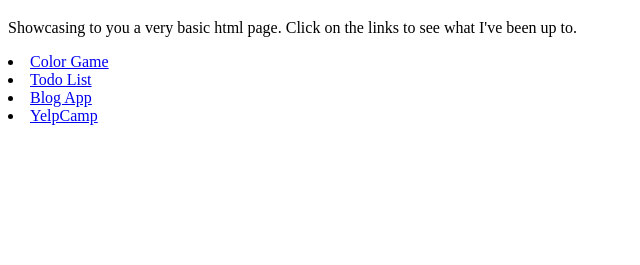
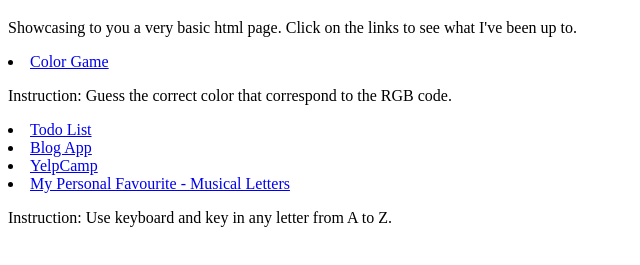
Before and after one commit to lyndj/lyndj.github.io, a plain HTML site: page projects.html in a window 1280 px wide. Shown: the part 61-326 px from the top of the page, without its empty margins (0-640 px from the left). Drawn offline with Linux system fonts and the light colour scheme.

Commit message:
Add instruction to projects.html

```diff
--- a/projects.html
+++ b/projects.html
@@ -8,10 +8,13 @@
 <h1>Lyndj's Boring Project HTML Page</h1>
 <p>Showcasing to you a very basic html page. Click on the links to see what I've been up to.</p>
 <div>
-	<li><a href="https://lyndj.github.io/Color-Game/" target="_blank">Color Game</a></li>
+	<li><a href="https://lyndj.github.io/Color-Game/" target="_blank">Color Game</a>
+		<p>Instruction: Guess the correct color that correspond to the RGB code.</p></li>
 	<li><a href="https://lyndj.github.io/Todo-List-App/" target="_blank">Todo List </a></li>
     <li><a href="https://lyndj-restful-blogapp.herokuapp.com/" target="_blank">Blog App</a></li>
     <li><a href="https://lyndj-yelpcamp.herokuapp.com/" target="_blank">YelpCamp</a></li>
+    <li><a href="https://lyndj-yelpcamp.herokuapp.com/" target="_blank">My Personal Favourite - Musical Letters</a>
+    	<p>Instruction: Use keyboard and key in any letter from A to Z.</p></li>
 </div>
 
 </body>
```
